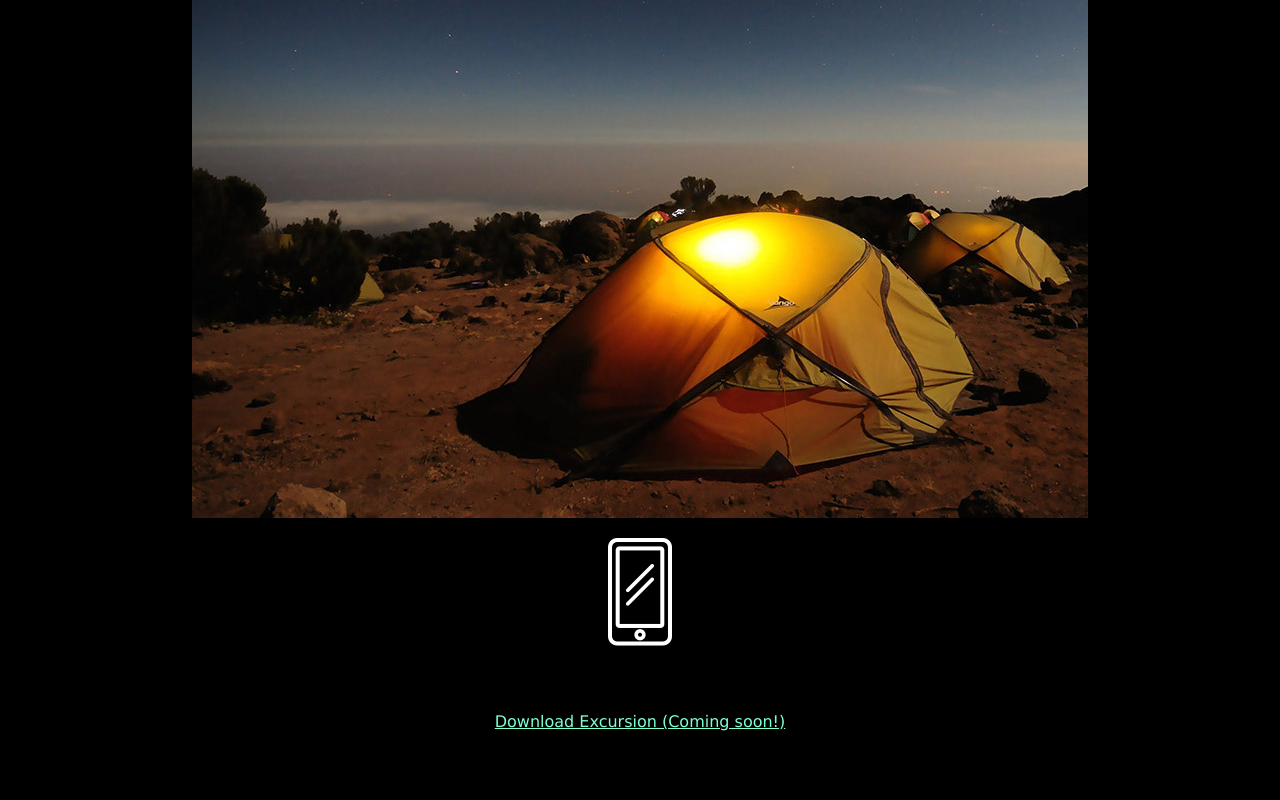
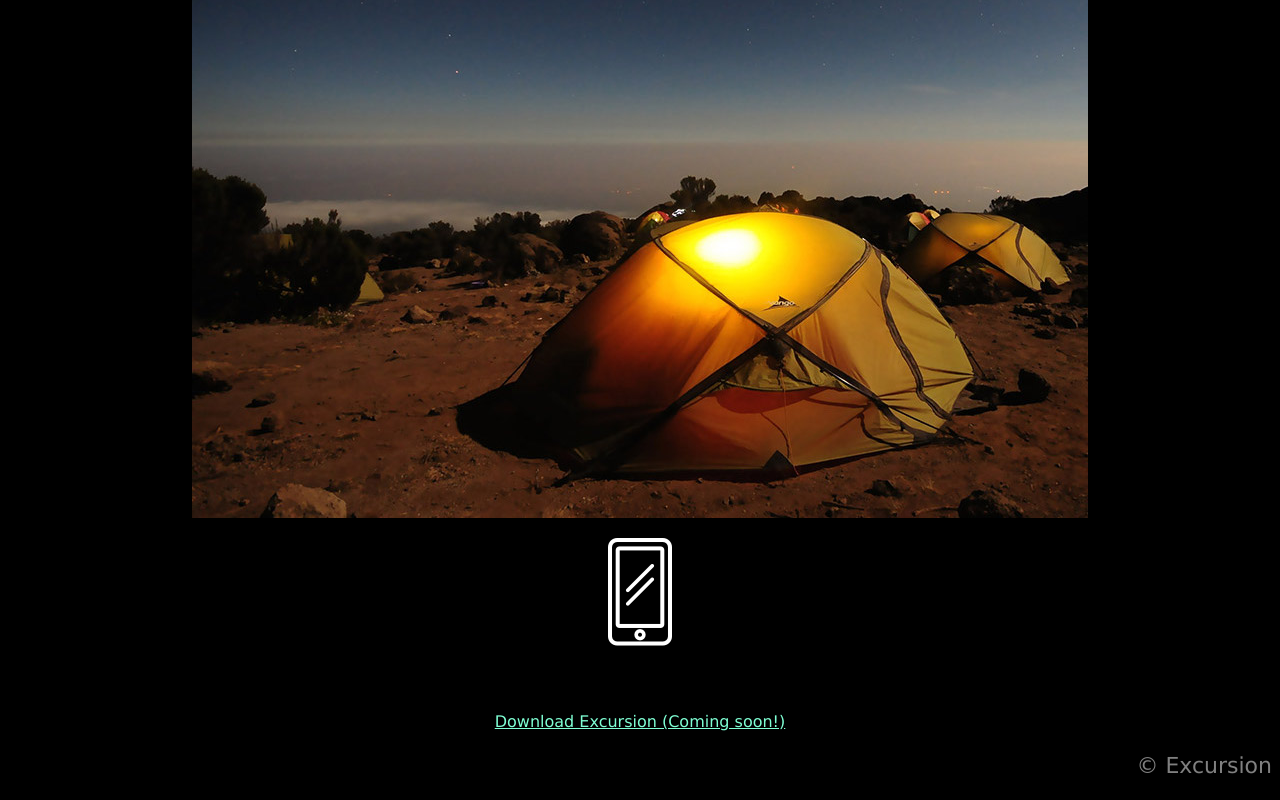
Before and after one commit to dicecepe/recursioncodemy, a plain HTML site: page index.html in a window 1280 px wide. Shown: the part 454-1254 px from the top of the page. Before the commit the page ends 1201 px from the top, so only its background shows below. Drawn offline with Linux system fonts and the light colour scheme.

Commit message:
Adding footer copyright

```diff
--- a/index.html
+++ b/index.html
@@ -21,5 +21,6 @@
         <p><img src="resources/images/phone.png" alt=""></p>
         <h4>Coming Soon for iPhone and Android</h4>
         <p><a class="link--cta" href="#">Download Excursion (Coming soon!)</a></p>
+        <p class="copyright">© Excursion</p>
     </body>
 </html>
--- a/resources/css/style.css
+++ b/resources/css/style.css
@@ -27,3 +27,10 @@ body {
     color:aquamarine;
     font-size: 16px;
 }
+
+/* Relative */
+.copyright{
+    font-size: 22px;
+    color: gray;
+    text-align: right;
+}
```
